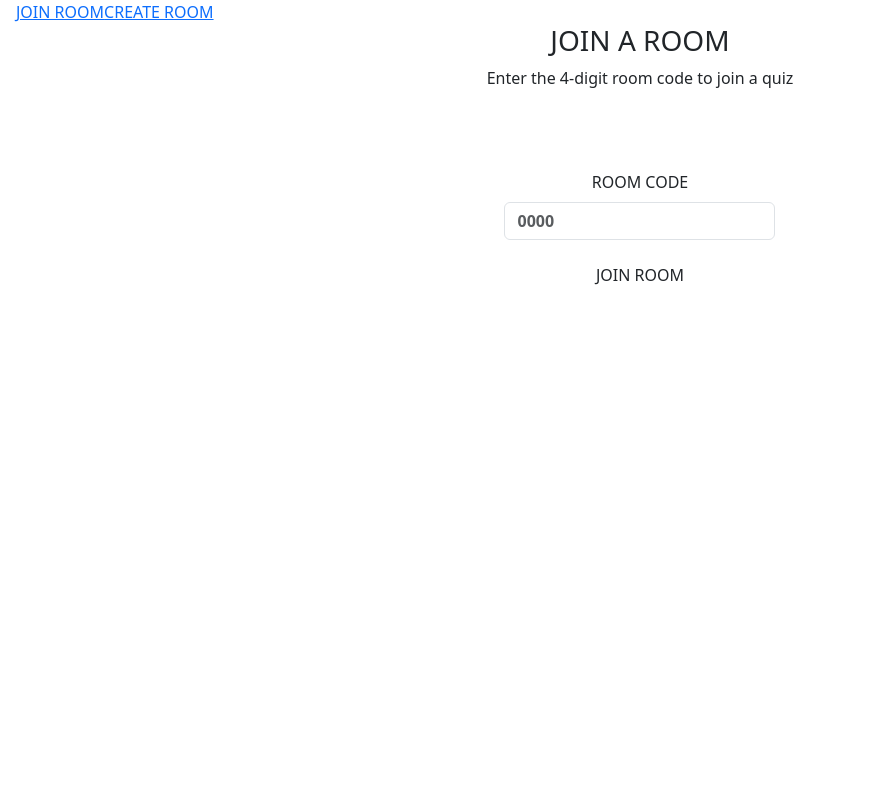
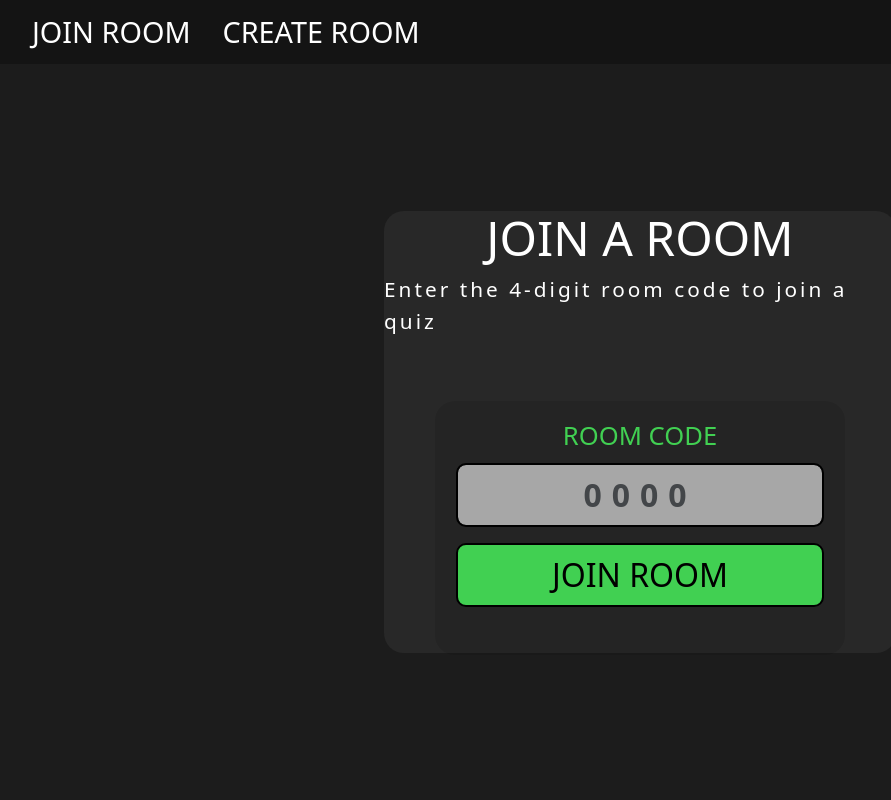
Before and after one commit to prawny1103/cits3403-project, a Flask app: page /joinRoom in a window 1280 px wide. Shown: the whole page, without its empty margins (0-891 px from the left). Run offline with Flask 3, Linux system fonts and the light colour scheme.

Commit message:
updated styling for landing, joinRoom, and signup page

```diff
--- a/app/static/css/styles.css
+++ b/app/static/css/styles.css
@@ -6,12 +6,50 @@
 
 
 /*-----------------------------------------------------*/
-/* shared selectors */
+/* shared */
 #landing-body,
 #signup-page,
-#login-page {
+#login-page,
+#crtRoom-page,
+#joinRoom-page {
     background-color: rgb(28, 28, 28);
 }
+
+#login-page,
+#signup-page,
+#landing-body,
+#crtRoom-page,
+#joinRoom-page {
+    height: 100vh;
+}
+
+/* nav bars shared */
+#landing-body nav,
+#joinRoom-page nav {
+    width: 100%;
+    height: 100%;
+    background-color: rgb(0, 0, 0, 0.3);
+}
+
+.login-nav-not-authenticated,
+.login-nav-authenticated-logout,
+.joinRoom-nav-left-container a{
+    text-decoration: none;
+    font-size: 1.8rem;
+    color: white;
+    border-radius: 25px;
+    padding: 0.1rem 1rem;
+    transition: 0.2s;
+}
+
+.login-nav-not-authenticated:hover,
+.login-nav-authenticated-logout:hover,
+.joinRoom-nav-left-container a:hover {
+    background-color: white;
+    color: black;
+}
+
+/* nav bars shared end *
 
 /* shared end */
 /*-----------------------------------------------------*/
@@ -402,6 +432,111 @@
     width: 250px;
 }
 
+/* createRoom page end */
+/*-----------------------------------------------------*/
+
+/*-----------------------------------------------------*/
+/* joinRoom page */
+
+/* joinRoom Navbar **combine top later */
+#joinRoom-page header {
+    width: 100%;
+    height: 8%
+}
+
+.joinRoom-nav-right-container {
+    font-size: 2rem;
+    color: rgb(65, 208, 82);
+    text-decoration: none;
+    border: 2px solid rgb(0, 0, 0, 0);
+    padding: 0.1rem 1rem;
+    margin: 0.5rem 1.5rem;
+    border-radius: 20px;
+    transition: 0.2s;
+}
+
+.joinRoom-nav-right-container h3 {
+    font-size: 2rem;
+}
+
+.joinRoom-nav-right-container:hover {
+    background-color: white;
+    color: black;
+}
+
+/* joinRoom Navbar end */
+
+/* joinRoom body */
+#joinRoom-body {
+    width: 100%;
+    height: 92%;
+}
+
+.joinRoom-container {
+    width: 40%;
+    height: 60%;
+    color: white;
+    border-radius: 20px;
+    background-color: rgb(40, 40, 40);
+}
+
+.joinRoom-description {
+    height: 100%;
+}
+
+.joinRoom-description h3{
+    font-size: 3rem;
+}
+
+.joinRoom-description p {
+    font-size: 1.3rem;
+    letter-spacing: 3px;
+}
+
+.joinRoom-form {
+    width: 100%;
+    width: 80%;
+    border-radius: 20px;
+    background-color: rgb(0, 0, 0, 0.1);
+}
+
+.joinRoom-form label {
+    color: rgb(65, 208, 82);
+    font-size: 1.6rem;
+}
+
+.joinRoom-form input {
+    text-align: center;
+    width: 90%;
+    font-size: 2rem;
+    letter-spacing: 10px;
+    border-radius: 10px;
+    background-color: rgb(255, 255, 255, 0.6);
+    border: 2px solid rgb(0, 0, 0);
+}
+
+.joinRoom-form button {
+    color: black;
+    width: 90%;
+    background-color: rgb(65, 208, 82);
+    border: 2px solid rgb(0, 0, 0);
+    font-size: 2rem;
+    border-radius: 10px;
+    transition: 0.2s;
+}
+
+.joinRoom-form button:hover {
+    background-color: white;
+    color: black;
+}
+
+/* joinRoom body end */
+/* joinRoom page end
+/*-----------------------------------------------------*/
+/*-----------------------------------------------------*/
+
+/*-----------------------------------------------------*/
+
 .btn-correct {
     background-color: green !important;
 }
```
Also changed, not shown: other parts of app/static/css/styles.css (+23 -31 lines).
